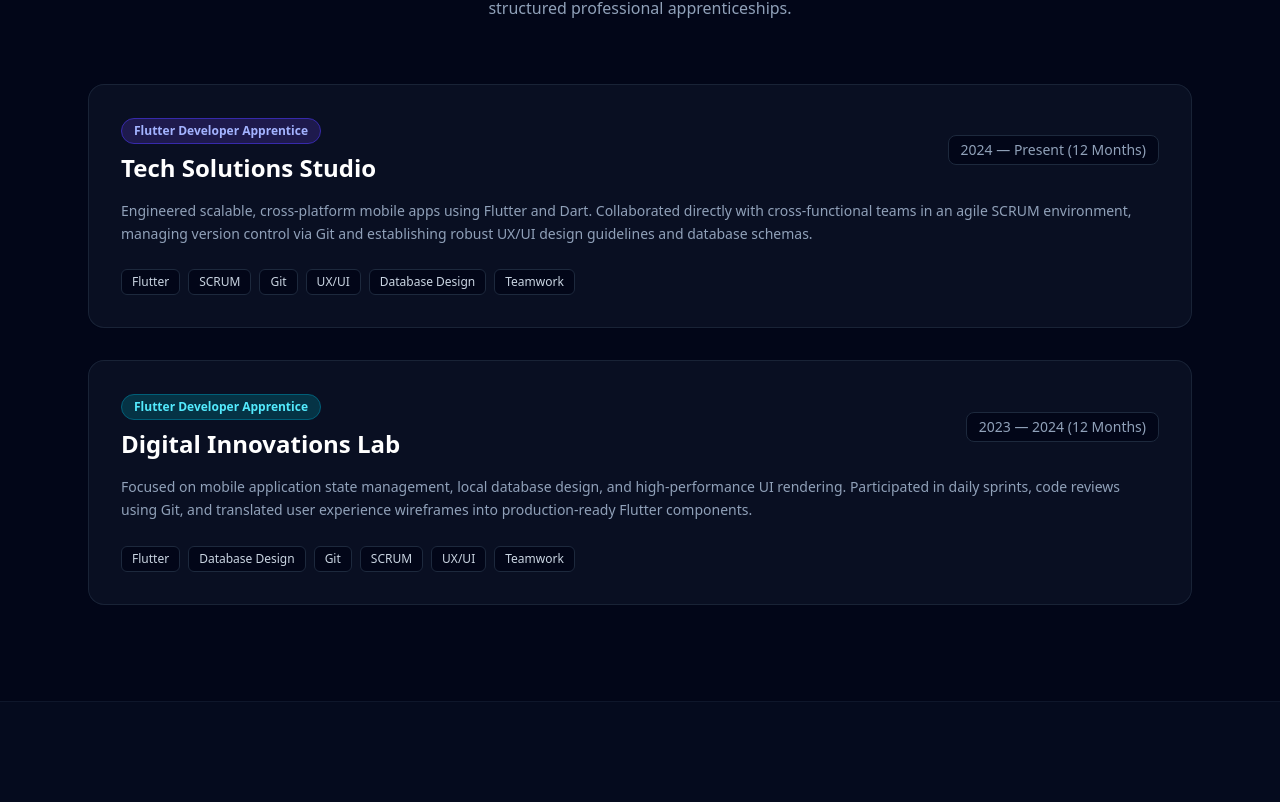
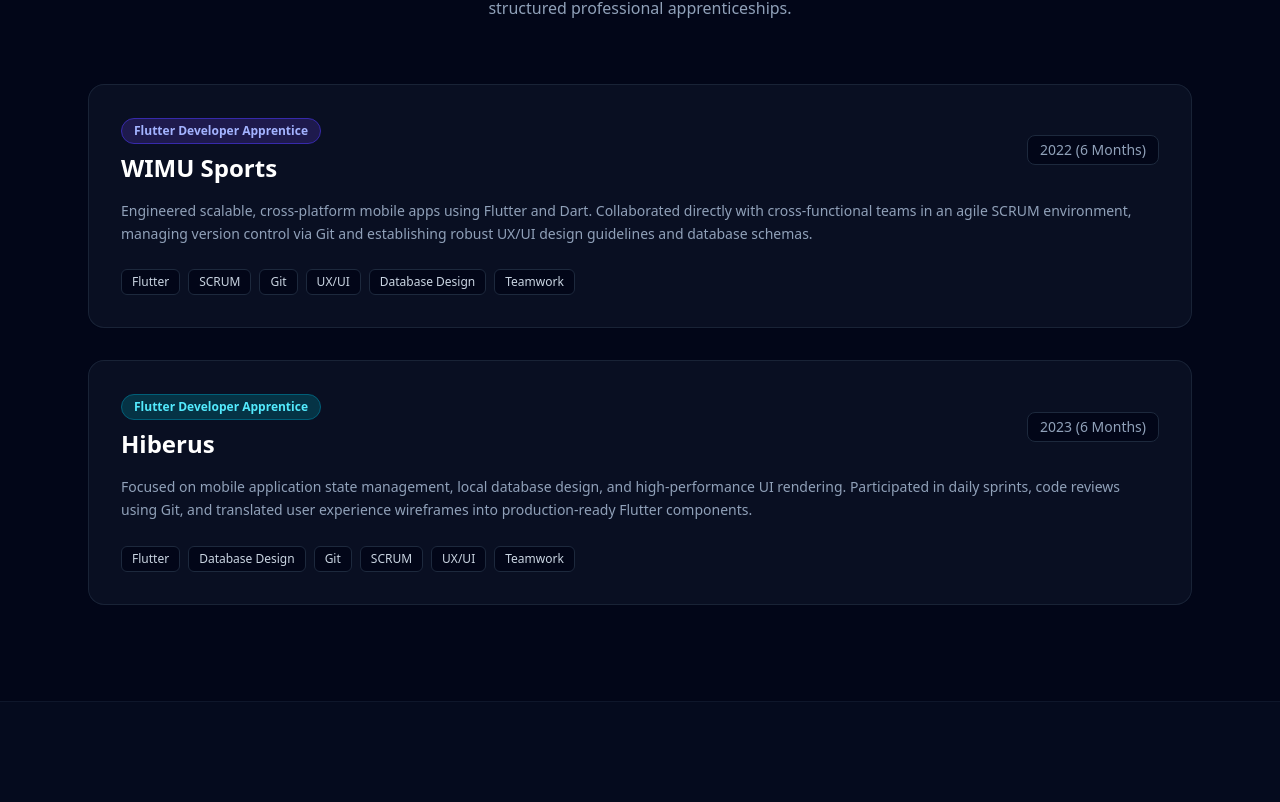
Before and after one commit to x86david/davidsoftware-dev, an Angular app: page / in a window 1280 px wide. Shown: the part 1732-2534 px from the top of the page. Built offline with nearby package versions, Linux system fonts and the light colour scheme.

Commit message:
changed experience companies

```diff
--- a/src/app/app.html
+++ b/src/app/app.html
@@ -187,11 +187,10 @@
               <span
                 class="text-xs font-semibold px-3 py-1 rounded-full bg-indigo-950 text-indigo-300 border border-indigo-800 mb-2 inline-block">Flutter
                 Developer Apprentice</span>
-              <h3 class="text-2xl font-bold text-white">Tech Solutions Studio</h3>
+              <h3 class="text-2xl font-bold text-white">WIMU Sports</h3>
             </div>
             <span
-              class="text-sm font-medium text-slate-400 bg-slate-950 px-3 py-1 rounded-lg border border-slate-800 w-fit">2024
-              — Present (12 Months)</span>
+              class="text-sm font-medium text-slate-400 bg-slate-950 px-3 py-1 rounded-lg border border-slate-800 w-fit">2022 (6 Months)</span>
           </div>
           <p class="text-slate-400 text-sm leading-relaxed mb-6">
             Engineered scalable, cross-platform mobile apps using Flutter and Dart. Collaborated directly with
@@ -221,11 +220,10 @@
               <span
                 class="text-xs font-semibold px-3 py-1 rounded-full bg-cyan-950 text-cyan-300 border border-cyan-800 mb-2 inline-block">Flutter
                 Developer Apprentice</span>
-              <h3 class="text-2xl font-bold text-white">Digital Innovations Lab</h3>
+              <h3 class="text-2xl font-bold text-white">Hiberus</h3>
             </div>
             <span
-              class="text-sm font-medium text-slate-400 bg-slate-950 px-3 py-1 rounded-lg border border-slate-800 w-fit">2023
-              — 2024 (12 Months)</span>
+              class="text-sm font-medium text-slate-400 bg-slate-950 px-3 py-1 rounded-lg border border-slate-800 w-fit">2023 (6 Months)</span>
           </div>
           <p class="text-slate-400 text-sm leading-relaxed mb-6">
             Focused on mobile application state management, local database design, and high-performance UI rendering.
```
